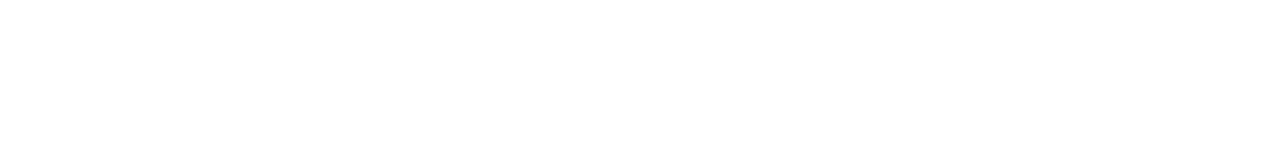
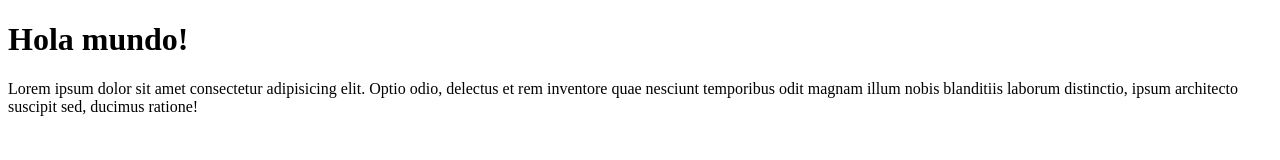
Before and after one commit to JuanDavidGanan/App-for-Contatcs, a plain HTML site: page index.html in a window 1280 px wide. Drawn offline with Linux system fonts and the light colour scheme.

Commit message:
Segundo cambio

```diff
--- a/index.html
+++ b/index.html
@@ -3,9 +3,10 @@
 <head>
     <meta charset="UTF-8">
     <meta name="viewport" content="width=device-width, initial-scale=1.0">
-    <title>comenzando en Git</title>
+    <title>Comenzando en Git</title>
 </head>
 <body>
-
+    <h1>Hola mundo!</h1>
+    <p>Lorem ipsum dolor sit amet consectetur adipisicing elit. Optio odio, delectus et rem inventore quae nesciunt temporibus odit magnam illum nobis blanditiis laborum distinctio, ipsum architecto suscipit sed, ducimus ratione!</p>
 </body>
 </html>
```
